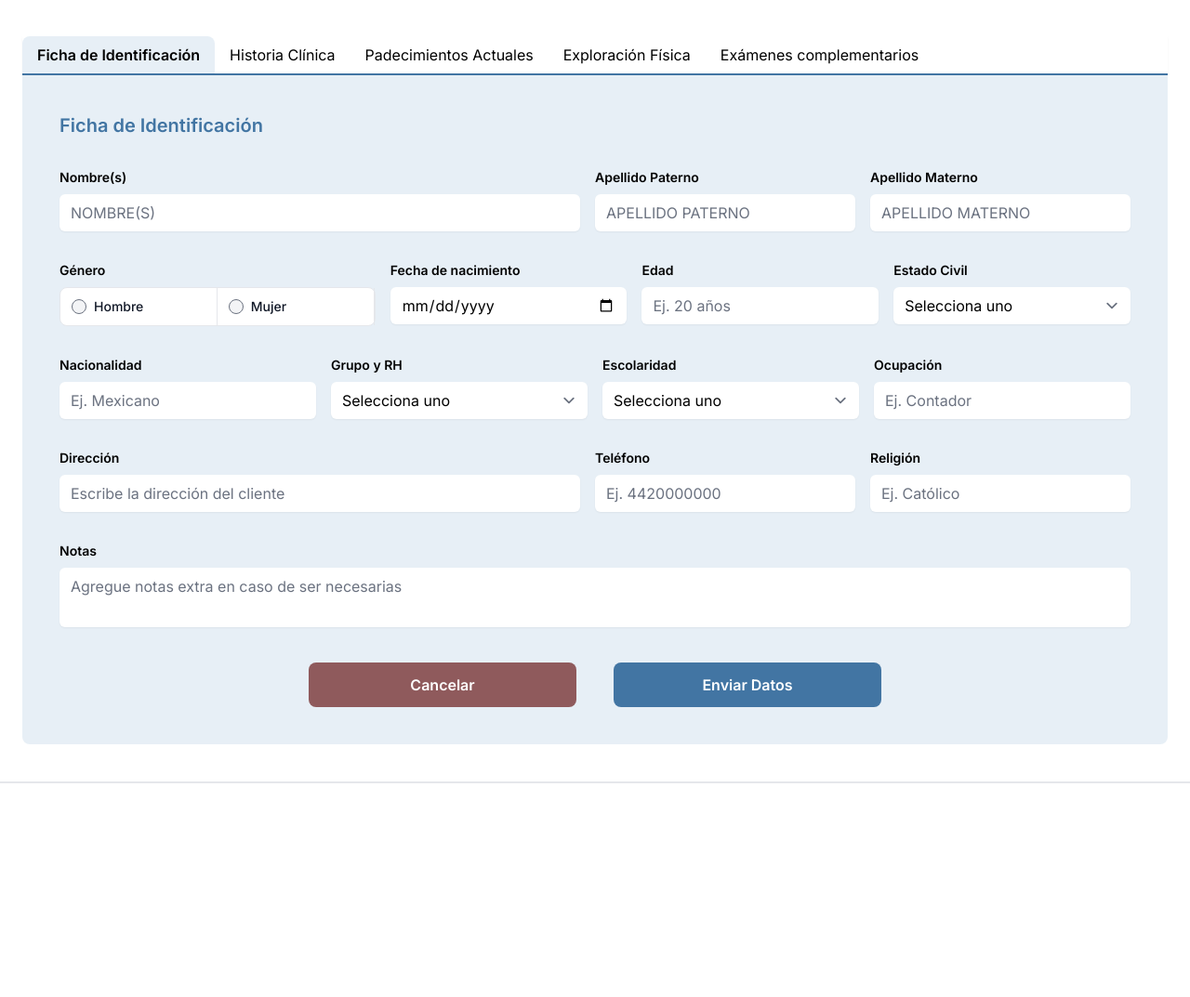
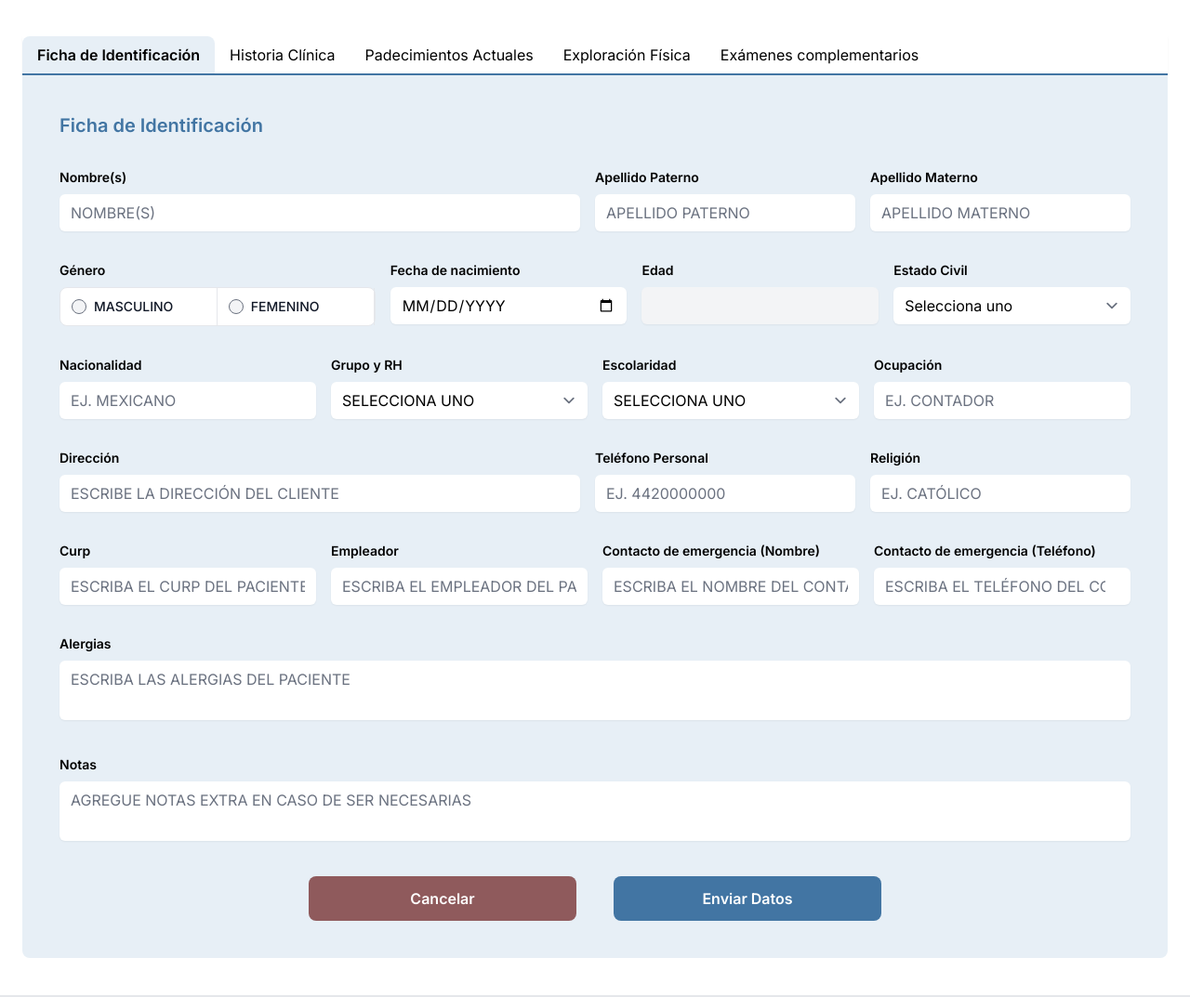
Before and after one commit to samcodemx/expediente, a Django app: page /create-file in a window 1280 px wide. Shown: the part 225-1298 px from the top of the page at 93% size. Before the commit the page ends 1068 px from the top, so only its background shows below. Run offline with Django 4.2, Linux system fonts and the light colour scheme; some libraries are stand-ins or nearby versions.

Commit message:
No hagas commit de esto

```diff
--- a/medical/views.py
+++ b/medical/views.py
@@ -15,6 +15,8 @@ def login_view(request):
     error_message = ''
     if request.method == 'POST':
         form = LoginForm(request.POST)
+        error_message = 'Completa todos los campos'
+
         if form.is_valid():
             username = form.cleaned_data['username']
             password = form.cleaned_data['password']
@@ -22,8 +24,9 @@ def login_view(request):
             if user is not None:
                 login(request, user)
                 return redirect('/')
+
             else:
-                error_message = 'Invalid username or password'
+                error_message = 'Usuario y/o contraseña incorrectos'
     else:
         form = LoginForm()
     return render(request, 'registration/login.html', {'form': form, 'error_message': error_message})
@@ -53,17 +56,17 @@ def guarda_ficha_identificacion(request):
         genero = request.POST.get('genero')
         estado_civil = request.POST.get('estado_civil')
         grupo_rh = request.POST.get('grupo_rh')
-        #alergias = request.POST.get('alergias')
-        #curp = request.POST.get('curp')
+        alergias = request.POST.get('alergias')
+        curp = request.POST.get('curp')
         nacionalidad = request.POST.get('nacionalidad')
         escolaridad = request.POST.get('escolaridad')
         religion = request.POST.get('religion')
         direccion = request.POST.get('direccion')
         ocupacion = request.POST.get('ocupacion')
-        #empleador = request.POST.get('empleador')
+        empleador = request.POST.get('empleador')
         telefono_personal = request.POST.get('telefono_personal')
-        #nombre_contacto_emergencia = request.POST.get('nombre_contacto_emergencia')
-        #telefono_contacto_emergencia = request.POST.get('telefono_contacto_emergencia')
+        nombre_contacto_emergencia = request.POST.get('nombre_contacto_emergencia')
+        telefono_contacto_emergencia = request.POST.get('telefono_contacto_emergencia')
         notas = request.POST.get('notas')
 
         ficha = Paciente(
@@ -74,26 +77,26 @@ def guarda_ficha_identificacion(request):
             genero=genero,
             estado_civil=estado_civil,
             grupo_rh=grupo_rh,
-            #alergias=alergias,
-            #curp=curp,
+            alergias=alergias,
+            curp=curp,
             nacionalidad=nacionalidad,
             escolaridad=escolaridad,
             religion=religion,
             direccion=direccion,
             ocupacion=ocupacion,
-            #empleador=empleador,
+            empleador=empleador,
             telefono_personal=telefono_personal,
-            #nombre_contacto_emergencia=nombre_contacto_emergencia,
-            #telefono_contacto_emergencia=telefono_contacto_emergencia,
+            nombre_contacto_emergencia=nombre_contacto_emergencia,
+            telefono_contacto_emergencia=telefono_contacto_emergencia,
             notas=notas
         )
         try:
             ficha.full_clean()  # Validación de campos del modelo
         except ValidationError as e:
-            return render(request, 'expedientes/create.html', {'msg': str(e)})
+            return render(request, 'expedientes/create.html', {'msg_ficha_error': 'Favor de llenar todos los campos obligatorios (*)'})
 
         ficha.save()
-        return render(request, 'expedientes/create.html', {'msg': 'guardado con exito'})  # Puedes redirigir a una página de éxito o hacer cualquier otra acción que necesites
+        return render(request, 'expedientes/create.html', {'msg_ficha_success': 'Datos guardados con éxito'})  # Puedes redirigir a una página de éxito o hacer cualquier otra acción que necesites
 
     print('aca')
     return render(request, 'expedientes/create.html')  # Renderiza nuevamente el formulario en caso de una solicitud GET
--- a/templates/base.html
+++ b/templates/base.html
@@ -25,6 +25,7 @@
     {% block content %} {% endblock %}
     <script type="text/javascript" src="{% static 'js/app.js' %}"></script>
     <script src="https://cdnjs.cloudflare.com/ajax/libs/flowbite/1.6.5/flowbite.min.js"></script>
+    <script src="https://cdn.jsdelivr.net/npm/sweetalert2@11"></script>
     <!-- <script type="text/javascript" src="node_modules/flowbite/dist/flowbite.min.js"></script> -->
     <!-- <script type="text/javascript" src="../theme/static_src/node_modules/flowbite/dist/flowbite.min.js"></script> -->
   </body>
--- a/templates/expedientes/create.html
+++ b/templates/expedientes/create.html
@@ -31,11 +31,6 @@
     <!-- ========================================
        Formularios
     ======================================== -->
-    {% if msg %}
-    <div class="error-message">
-      {{ msg }}
-    </div>
-    {% endif %}
 
     <div id="form_ficha_identificacion" class="formulario">
       {% include "expedientes/forms/ficha_identificacion.html" %}
@@ -60,4 +55,21 @@
   </div>
 
 </section>
+
+<script>
+  function calcularEdad() {
+    let fechaNacimiento = new Date(document.getElementById("fecha_nacimiento").value);
+    let ahora = new Date();
+
+    let edad = ahora.getFullYear() - fechaNacimiento.getFullYear();
+
+    // Verificar si aún no ha cumplido años
+    if (ahora.getMonth() < fechaNacimiento.getMonth() ||
+        (ahora.getMonth() == fechaNacimiento.getMonth() && ahora.getDate() < fechaNacimiento.getDate())) {
+      edad--;
+    }
+
+    document.getElementById("edad").value = edad;
+  }
+</script>
 {% endblock %}
--- a/templates/expedientes/forms/ficha_identificacion.html
+++ b/templates/expedientes/forms/ficha_identificacion.html
@@ -1,23 +1,65 @@
 <!DOCTYPE html>
 <html lang="es">
 <body>
-    <form id="form_ficha_identificacion" class="lg:container lg:mx-auto bg-background p-10 space-y-8 rounded-b-lg">
+    <form id="form_ficha_identificacion" class="lg:container lg:mx-auto bg-background p-10 space-y-8 rounded-b-lg" action="{% url 'medical:guarda_ficha_identificacion' %}" method="post">
+
+      {% if msg_ficha_success %}
+      <script>
+        // Obtener el formulario
+        let formulario = document.getElementById("form_ficha_identificacion");
+
+        // Agregar un controlador de eventos para prevenir la acción predeterminada del formulario
+        formulario.addEventListener("submit", function(event) {
+          event.preventDefault();
+
+          // Mostrar una alerta SweetAlert2 con el mensaje de error
+          Swal.fire({
+            icon: 'error',
+            title: 'Error',
+            text: '{{ msg_ficha_error }}',
+          });
+        });
+      </script>
+      {% endif %}
+
+      {% if msg_ficha_error %}
+        <script>
+
+          const Toast = Swal.mixin({
+            toast: true,
+            position: 'top-end',
+            showConfirmButton: false,
+            timer: 3000,
+            timerProgressBar: true,
+            didOpen: (toast) => {
+              toast.addEventListener('mouseenter', Swal.stopTimer)
+              toast.addEventListener('mouseleave', Swal.resumeTimer)
+            }
+          })
+
+          Toast.fire({
+            icon: 'success',
+            title: 'Signed in successfully'
+          })
+        </script>
+      {% endif %}
+
       <h1 class="text-xl font-bold text-main">Ficha de Identificación</h1>
         {% comment %} Contenedor de Nombre, Apellido Paterno y Apellido Materno {% endcomment %}
         <div class="w-full flex gap-4">
           <div class="w-6/12">
             <label for="name" class="block mb-2 text-sm font-semibold">Nombre(s)</label>
-            <input id="name" class="uppercase w-full border-none rounded-md bg-white shadow-sm" type="text" placeholder="Nombre(s)">
+            <input id="name" name="nombre" class="uppercase w-full border-none rounded-md bg-white shadow-sm" type="text" placeholder="Nombre(s)">
           </div>
 
           <div class="w-3/12">
             <label for="p_lastname" class="block mb-2 text-sm font-semibold">Apellido Paterno</label>
-            <input id="p_lastname" class="uppercase w-full border-none rounded-md bg-white shadow-sm" type="text" placeholder="Apellido paterno">
+            <input id="p_lastname" name="apellido_pat" class="uppercase w-full border-none rounded-md bg-white shadow-sm" type="text" placeholder="Apellido paterno">
           </div>
 
           <div class="w-3/12">
             <label for="m_lastname" class="block mb-2 text-sm font-semibold">Apellido Materno</label>
-            <input id="m_lastname" class="uppercase w-full border-none rounded-md bg-white shadow-sm" type="text" placeholder="Apellido materno">
+            <input id="m_lastname" name="apellido_mat" class="uppercase w-full border-none rounded-md bg-white shadow-sm" type="text" placeholder="Apellido materno">
           </div>
 
         </div>
@@ -30,14 +72,14 @@
             <ul id="gender" class="items-center w-full text-sm font-medium text-gray-900 bg-white border border-gray-200 rounded-lg sm:flex">
               <li class="w-full border-b border-gray-200 sm:border-b-0 sm:border-r">
                   <div class="flex items-center pl-3">
-                      <input id="horizontal-list-radio-license" type="radio" value="H" name="list-radio" class="w-4 h-4 bg-gray-100 border-gray-30">
-                      <label for="horizontal-list-radio-license" class="w-full py-2.5 ml-2 font-medium text-gray-900 dark:text-gray-300">Hombre</label>
+                      <input id="horizontal-list-radio-license" type="radio" value="M" name="genero" class="w-4 h-4 bg-gray-100 border-gray-30">
+                      <label for="horizontal-list-radio-license" class="uppercase w-full py-2.5 ml-2 font-medium text-gray-900 dark:text-gray-300">Masculino</label>
                   </div>
               </li>
               <li class="w-full border-b border-gray-200 sm:border-b-0 sm:border-r">
                   <div class="flex items-center pl-3">
-                      <input id="horizontal-list-radio-id" type="radio" value="M" name="list-radio" class="w-4 h-4 bg-gray-100 border-gray-30">
-                      <label for="horizontal-list-radio-id" class="w-full py-2.5 ml-2 font-medium text-gray-900 dark:text-gray-300">Mujer</label>
+                      <input id="horizontal-list-radio-id" type="radio" value="F" name="genero" class="w-4 h-4 bg-gray-100 border-gray-30">
+                      <label for="horizontal-list-radio-id" class="uppercase w-full py-2.5 ml-2 font-medium text-gray-900 dark:text-gray-300">Femenino</label>
                   </div>
               </li>
           </ul>
@@ -45,24 +87,24 @@
 
           {% comment %} Fecha de Nacimiento {% endcomment %}
           <div class="w-3/12">
-            <label for="birthday" class="block mb-2 text-sm font-semibold">Fecha de nacimiento</label>
-            <input id="birthday" type="date" class="w-full border-none rounded-md bg-white shadow-sm">
+            <label for="fecha_nacimiento" class="block mb-2 text-sm font-semibold">Fecha de nacimiento</label>
+            <input id="fecha_nacimiento" type="date" name="fecha_nacimiento" class="uppercase w-full border-none rounded-md bg-white shadow-sm" onchange="calcularEdad()">
           </div>
 
           {% comment %} Edad {% endcomment %}
           <div class="w-2/12 md:w-3/12">
-            <label for="age" class="block mb-2 text-sm font-semibold">Edad</label>
-            <input id="age" class="w-full border-none rounded-md bg-white shadow-sm" type="text" placeholder="Ej. 20 años">
+            <label for="edad" class="block mb-2 text-sm font-semibold">Edad</label>
+            <input id="edad" name="edad" class="uppercase w-full border-none rounded-md bg-gray-100 shadow-sm" type="text" disabled>
           </div>
 
           {% comment %} Estado Civil {% endcomment %}
           <div class="w-3/12">
             <label for="civil_status" class="block mb-2 text-sm font-semibold">Estado Civil</label>
-            <select id="civil_status" class="w-full border-none rounded-md bg-white shadow-sm">
+            <select id="civil_status" name="estado_civil" class="w-full border-none rounded-md bg-white shadow-sm">
               <option value="">Selecciona uno</option>
-              <option value="soltero">Soltero</option>
-              <option value="casado">Casado</option>
-              <option value="union_libre">Unión libre</option>
+              <option value="soltero">SOLTERO</option>
+              <option value="casado">CASADO</option>
+              <option value="union_libre">UNIÓN LIBRE</option>
               <option value="divorciado">Divorciado</option>
               <option value="viudo">Viudo</option>
             </select>
@@ -75,28 +117,28 @@
           {% comment %} Nacionalidad {% endcomment %}
           <div class="w-3/12">
             <label for="nacionality" class="block mb-2 text-sm font-semibold">Nacionalidad</label>
-            <input id="nacionality" class="w-full border-none rounded-md bg-white shadow-sm" type="text" placeholder="Ej. Mexicano">
+            <input id="nacionality" name="nacionalidad" class="uppercase w-full border-none rounded-md bg-white shadow-sm" type="text" placeholder="Ej. Mexicano">
           </div>
           {% comment %} Grupo y RH {% endcomment %}
           <div class="w-3/12">
             <label for="group_rh" class="block mb-2 text-sm font-semibold">Grupo y RH</label>
-            <select id="group_rh" class="w-full border-none rounded-md bg-white shadow-sm">
-              <option value="">Selecciona uno</option>
-              <option value="a+">A+</option>
-              <option value="b+">B+</option>
-              <option value="o+">O+</option>
-              <option value="ab+">AB+</option>
-              <option value="a-">A-</option>
-              <option value="b-">B-</option>
-              <option value="o-">O-</option>
-              <option value="ab-">AB-</option>
-              <option value="desc-">Desconocido</option>
+            <select id="group_rh" name="grupo_rh" class="w-full border-none rounded-md bg-white shadow-sm">
+              <option value="">SELECCIONA UNO</option>
+              <option value="A+">A+</option>
+              <option value="B+">B+</option>
+              <option value="O+">O+</option>
+              <option value="AB+">AB+</option>
+              <option value="A-">A-</option>
+              <option value="B-">B-</option>
+              <option value="O-">O-</option>
+              <option value="AB-">AB-</option>
+              <option value="DESC">DESCONOCIDO</option>
             </select>
           </div>
           {% comment %} Escolaridad {% endcomment %}
           <div class="w-3/12">
             <label for="scholarship" class="block mb-2 text-sm font-semibold">Escolaridad</label>
-            <select id="scholarship" class="w-full border-none rounded-md bg-white shadow-sm">
+            <select id="scholarship" name="escolaridad" class="uppercase w-full border-none rounded-md bg-white shadow-sm">
               <option value="">Selecciona uno</option>
               <option value="ninguna">Ninguna</option>
               <option value="primaria">Primaria</option>
@@ -115,7 +157,7 @@
           {% comment %} Ocupacion {% endcomment %}
           <div class="w-3/12">
             <label for="occupation" class="block mb-2 text-sm font-semibold">Ocupación</label>
-            <input id="occupation" class="w-full border-none rounded-md bg-white shadow-sm" type="text" placeholder="Ej. Contador">
+            <input id="occupation" name="ocupacion" class="uppercase w-full border-none rounded-md bg-white shadow-sm" type="text" placeholder="Ej. Contador">
           </div>
 
         </div>
@@ -125,25 +167,62 @@
           {% comment %} Direccion {% endcomment %}
           <div class="w-6/12">
             <label for="address" class="block mb-2 text-sm font-semibold">Dirección</label>
-            <input id="address" class="w-full border-none rounded-md bg-white shadow-sm" type="text" placeholder="Escribe la dirección del cliente">
+            <input id="address" name="direccion" class="uppercase w-full border-none rounded-md bg-white shadow-sm" type="text" placeholder="Escribe la dirección del cliente">
           </div>
           {% comment %} Telefono {% endcomment %}
           <div class="w-3/12">
-            <label for="phone" class="block mb-2 text-sm font-semibold">Teléfono</label>
-            <input id="phone" class="w-full border-none rounded-md bg-white shadow-sm" type="number" placeholder="Ej. 4420000000">
+            <label for="phone" class="block mb-2 text-sm font-semibold">Teléfono Personal</label>
+            <input id="phone" name="telefono_personal" class="uppercase w-full border-none rounded-md bg-white shadow-sm" type="number" placeholder="Ej. 4420000000">
           </div>
           {% comment %} Religion {% endcomment %}
           <div class="w-3/12">
             <label for="religion" class="block mb-2 text-sm font-semibold">Religión</label>
-            <input id="religion" class="w-full border-none rounded-md bg-white shadow-sm" type="text" placeholder="Ej. Católico">
+            <input id="religion" name="religion" class="uppercase w-full border-none rounded-md bg-white shadow-sm" type="text" placeholder="Ej. Católico">
           </div>
+        </div>
+
+        {% comment %} Curp, Empleador, Nombre Conctacto Emergencia y Telefono Contacto Emergencia {% endcomment %}
+        <div class="w-full flex gap-4">
+          {% comment %} Curp {% endcomment %}
+          <div class="w-3/12">
+            <label for="curp" class="block mb-2 text-sm font-semibold">Curp</label>
+            <input id="curp" name="curp" class="uppercase w-full border-none rounded-md bg-white shadow-sm" type="text" placeholder="Escriba el CURP del paciente">
+          </div>
+
+          {% comment %} Empleador {% endcomment %}
+          <div class="w-3/12">
+            <label for="empleador" class="block mb-2 text-sm font-semibold">Empleador</label>
+            <input id="empleador" name="empleador" class="uppercase w-full border-none rounded-md bg-white shadow-sm" type="text" placeholder="Escriba el empleador del paciente">
+          </div>
+
+          {% comment %} Nombre Contacdo de Emergencia {% endcomment %}
+          <div class="w-3/12">
+            <label for="nombre_contacto_emergencia" class="block mb-2 text-sm font-semibold">Contacto de emergencia (Nombre)</label>
+            <input id="nombre_contacto_emergencia" name="nombre_contacto_emergencia" class="uppercase w-full border-none rounded-md bg-white shadow-sm" type="text" placeholder="Escriba el nombre del contacto">
+          </div>
+
+          {% comment %} Numero Contacdo de Emergencia {% endcomment %}
+          <div class="w-3/12">
+            <label for="telefono_contacto_emergencia" class="block mb-2 text-sm font-semibold">Contacto de emergencia (Teléfono)</label>
+            <input id="telefono_contacto_emergencia" name="telefono_contacto_emergencia" class="uppercase w-full border-none rounded-md bg-white shadow-sm" type="number" placeholder="Escriba el teléfono del contacto">
+          </div>
+
+        </div>
+
+
+        {% comment %} Alergias {% endcomment %}
+        <div class="w-full">
+          <label for="alergias" class="block mb-2 text-sm font-semibold">Alergias</label>
+          <textarea id="alergias" name="alergias" class="uppercase resize-none w-full border-none rounded-md bg-white shadow-sm" placeholder="Escriba las alergias del paciente"></textarea>
         </div>
 
         {% comment %} Notas {% endcomment %}
         <div class="w-full">
           <label for="notes_ficha" class="block mb-2 text-sm font-semibold">Notas</label>
-          <textarea id="notes_ficha" class="resize-none w-full border-none rounded-md bg-white shadow-sm" placeholder="Agregue notas extra en caso de ser necesarias"></textarea>
+          <textarea id="notes_ficha" name="notas" class="uppercase resize-none w-full border-none rounded-md bg-white shadow-sm" placeholder="Agregue notas extra en caso de ser necesarias"></textarea>
         </div>
+
+        {% csrf_token %}
 
         {% comment %} Botones de formulario {% endcomment %}
         <div class="flex justify-center gap-10 mt-20">
--- a/templates/expedientes/forms/historia_clinica.html
+++ b/templates/expedientes/forms/historia_clinica.html
@@ -5,6 +5,13 @@
       id="form_historia_clinica"
       class="lg:container lg:mx-auto bg-background p-10 space-y-8 rounded-b-lg"
     >
+
+    {% if msg %}
+    <div class="w-full bg-red-200 border-red-500 text-red-500 rounded-lg p-3 text-center">
+      {{ msg }}
+    </div>
+    {% endif %}
+
     <h1 class="text-xl font-bold text-main">Historia Clínica</h1>
       {% comment %} Antecedentes Heredofamiliares {% endcomment %}
       <div class="w-full">
```
Also changed, not shown: templates/expedientes/create - copia.html (deleted, +0 -203 lines), templates/registration/login.html (+6 -6 lines), theme/static/css/dist/styles.css (+38 -4 lines), db.sqlite3.
